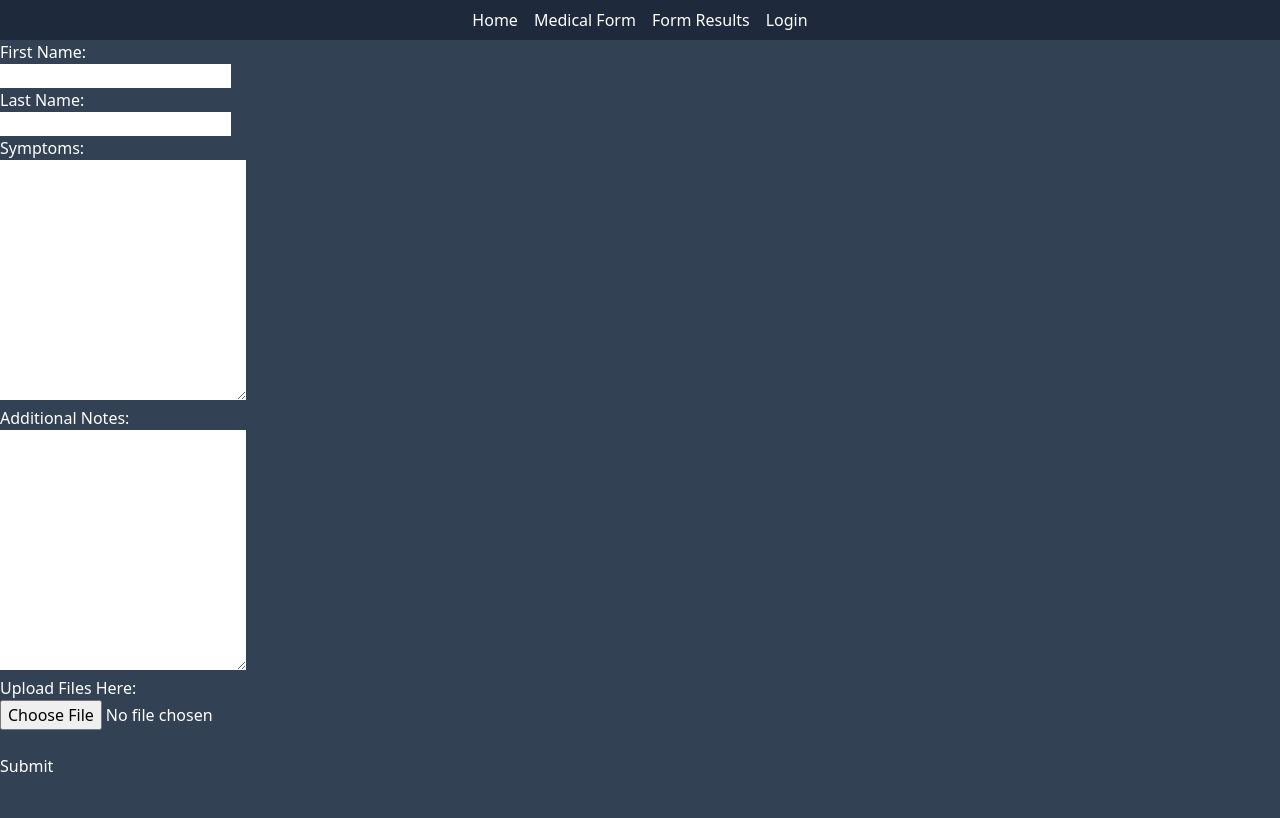
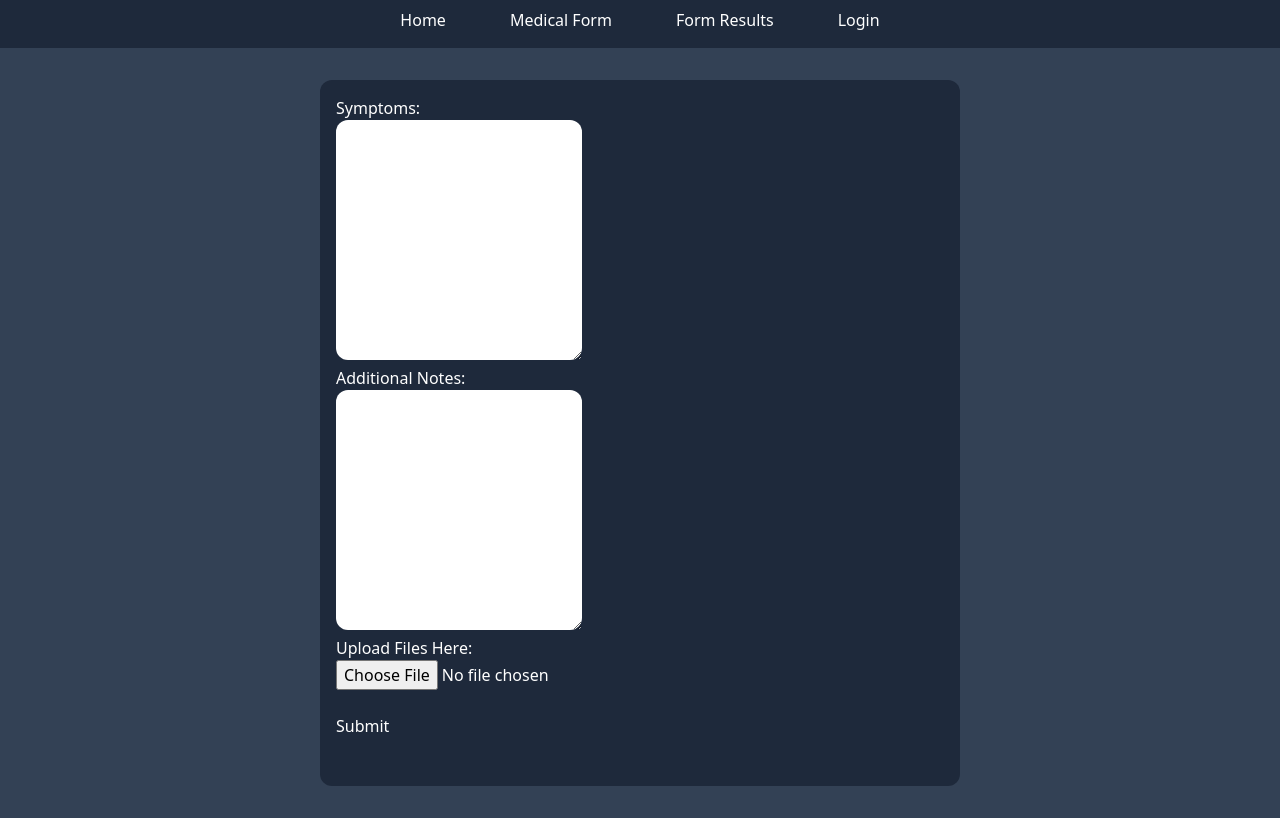
Before and after one commit to ZebTM/RevUC-2024-Hackathon, a Next.js app in the folder Medical-Exam-Site/: page /medical_form in a window 1280 px wide. Built offline with nearby package versions, Linux system fonts and the light colour scheme.

Commit message:
more style updates

```diff
--- a/Medical-Exam-Site/src/app/layout.js
+++ b/Medical-Exam-Site/src/app/layout.js
@@ -4,16 +4,18 @@ import Link from 'next/link'
 export default function RootLayout({ children }) {
     return (
       <html lang="en">
-        <body className="bg-slate-700 text-white">
+        <body className="bg-slate-700 min-h-screen text-white">
           <main>
-            <nav>
-              <ul className="flex space-x-4 justify-center bg-slate-800 p-2">
-                <Link href="/"><li className="mb-4 hover:underline underline-offset-4 text-left w-44 inline"> Home </li></Link>
-                <Link href="/medical_form"><li className="mb-4 hover:underline underline-offset-4 text-left w-44 inline"> Medical Form </li></Link>
-                <Link href="/form_results"><li className="mb-4 hover:underline underline-offset-4 text-left w-44 inline"> Form Results </li></Link>
-                <a href="/api/auth/login">Login</a>
-              </ul>
-            </nav>
+            <div className="flex p-2 w-full items-center bg-slate-800 justify-center">
+              <nav>
+                <ul className="flex space-x-4 h-8">
+                  <Link href="/"><li className="mb-4 hover:underline underline-offset-4 text-left inline pr-6"> Home </li></Link>
+                  <Link href="/medical_form"><li className="mb-4 hover:underline underline-offset-4 text-left inline pl-6 pr-6"> Medical Form </li></Link>
+                  <Link href="/form_results"><li className="mb-4 hover:underline underline-offset-4 text-left inline pl-6 pr-6"> Form Results </li></Link>
+                  <a href="/api/auth/login" className="mb-4 hover:underline underline-offset-4 text-left inline pl-6">Login</a>
+                </ul>
+              </nav>
+            </div>
             <div>
               {children}
             </div>
--- a/Medical-Exam-Site/src/app/medical_form/page.js
+++ b/Medical-Exam-Site/src/app/medical_form/page.js
@@ -1,29 +1,29 @@
 export default function medical_form() {
     return (
-      <div>
-        <form>
-          <label for="fname">First Name: </label>
+      <div className="flex justify-center pt-8 pb-8">
+        <form className="w-1/2 bg-slate-800 p-4 rounded-xl">
+          {/*<label for="fname">First Name: </label>
           <br></br>
-          <input type="text" id="fname" name="fname"></input>
+          <input type="text" id="fname" name="fname" className="text-black rounded-xl"></input>
           <br></br>
           <label for="lname">Last Name: </label>
           <br></br>
-          <input type="text" id="lname" name="lname"></input>
-          <br></br>
+          <input type="text" id="lname" name="lname" className="text-black rounded-xl"></input>
+          <br></br>*/}
           <label for="symptoms">Symptoms: </label>
           <br></br>
-          <textarea name="symptoms" rows="10" cols="25"></textarea>
+          <textarea name="symptoms" rows="10" cols="25" className="text-black rounded-xl"></textarea>
           <br></br>
           <label for="notes">Additional Notes: </label>
           <br></br>
-          <textarea name="notes" rows="10" cols="25"></textarea>
+          <textarea name="notes" rows="10" cols="25" className="text-black rounded-xl"></textarea>
           <br></br>
           <label for="file">Upload Files Here: </label>
           <br></br>
           <input id="file" name="file" type="file" />
           <br></br>
           <br></br>
-          <input type="submit"></input>
+          <input type="submit" className="pb-8" />
         </form>
       </div>
     );
```
